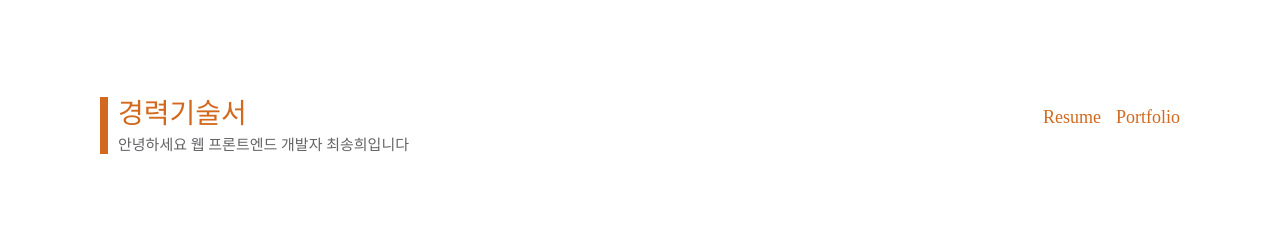
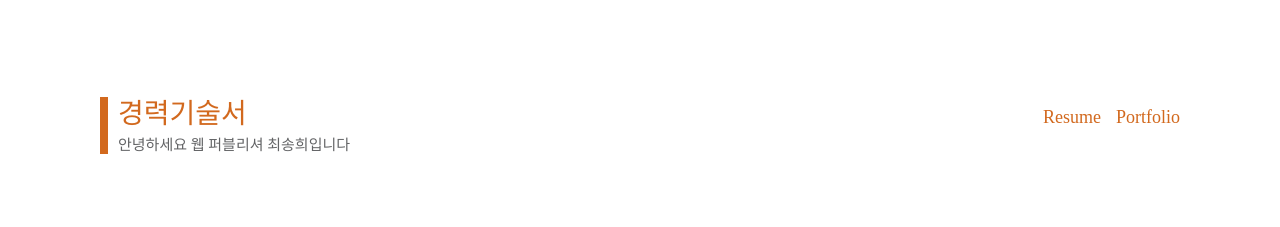
Before and after one commit to choi-songhee/career, a React (Create React App) app: page / in a window 1280 px wide. Shown: the top 227 px of the page. Built offline with nearby package versions, Linux system fonts and the light colour scheme.

Commit message:
경력기술서 최종수정

```diff
--- a/src/components/Header.js
+++ b/src/components/Header.js
@@ -7,7 +7,7 @@ const Header = () => {
         <div className="header__wrap">
           <h1 className="header__title">경력기술서</h1>
           <span className="header__desc">
-            안녕하세요 웹 프론트엔드 개발자 최송희입니다
+            안녕하세요 웹 퍼블리셔 최송희입니다
           </span>
         </div>
         <div className="header__link-area">
```
